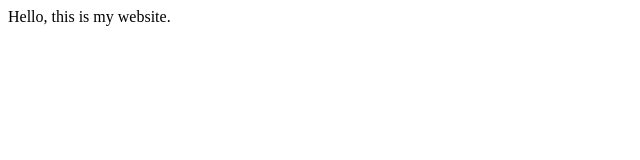
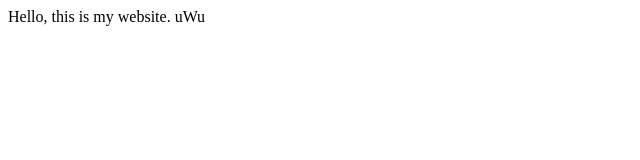
Before and after one commit to kylecarter7/kylecarter7.github.io, a plain HTML site: page index.html in a window 1280 px wide. Shown: the full height of the page, 0-640 px from the left. Drawn offline with Linux system fonts and the light colour scheme.

Commit message:
Update index.html

```diff
--- a/index.html
+++ b/index.html
@@ -1,5 +1,7 @@
 <HTML>
   <BODY>
     Hello, this is my website.
+
+    uWu
   </BODY>
 </HTML>
```
